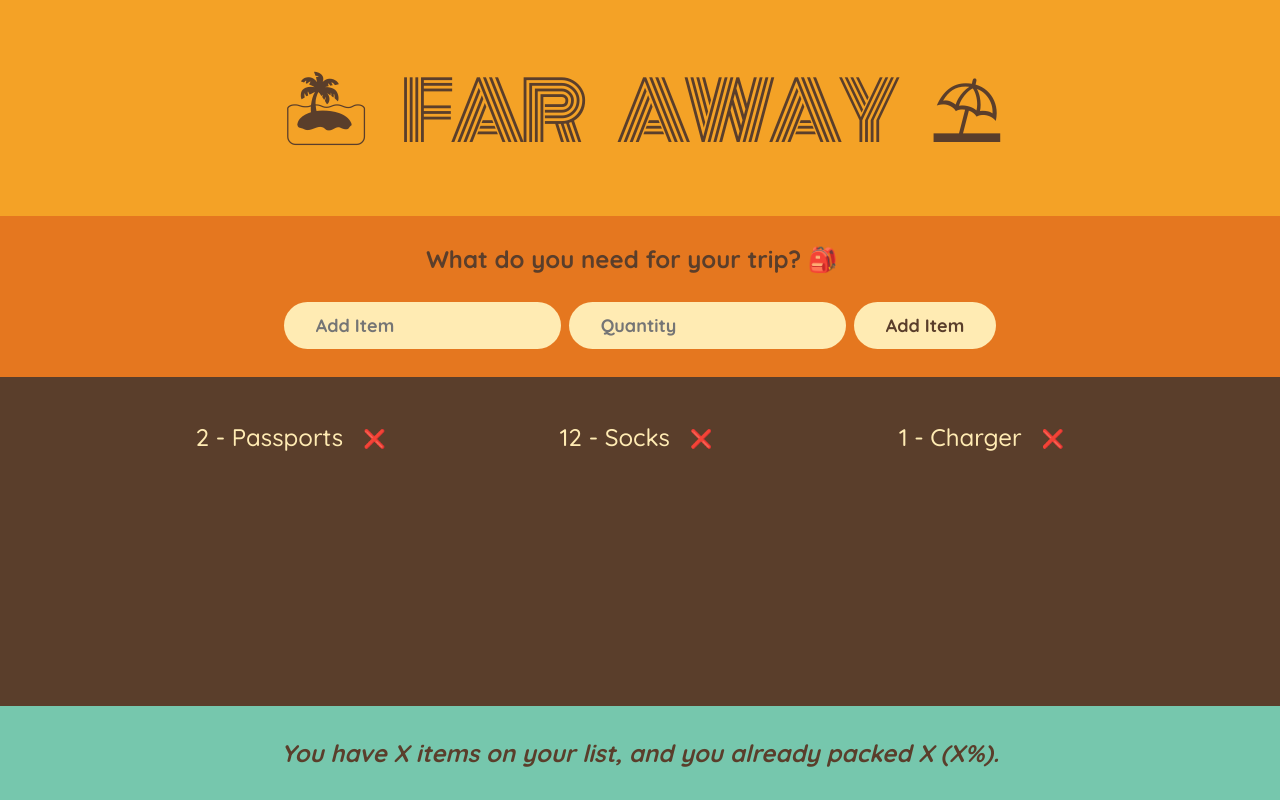
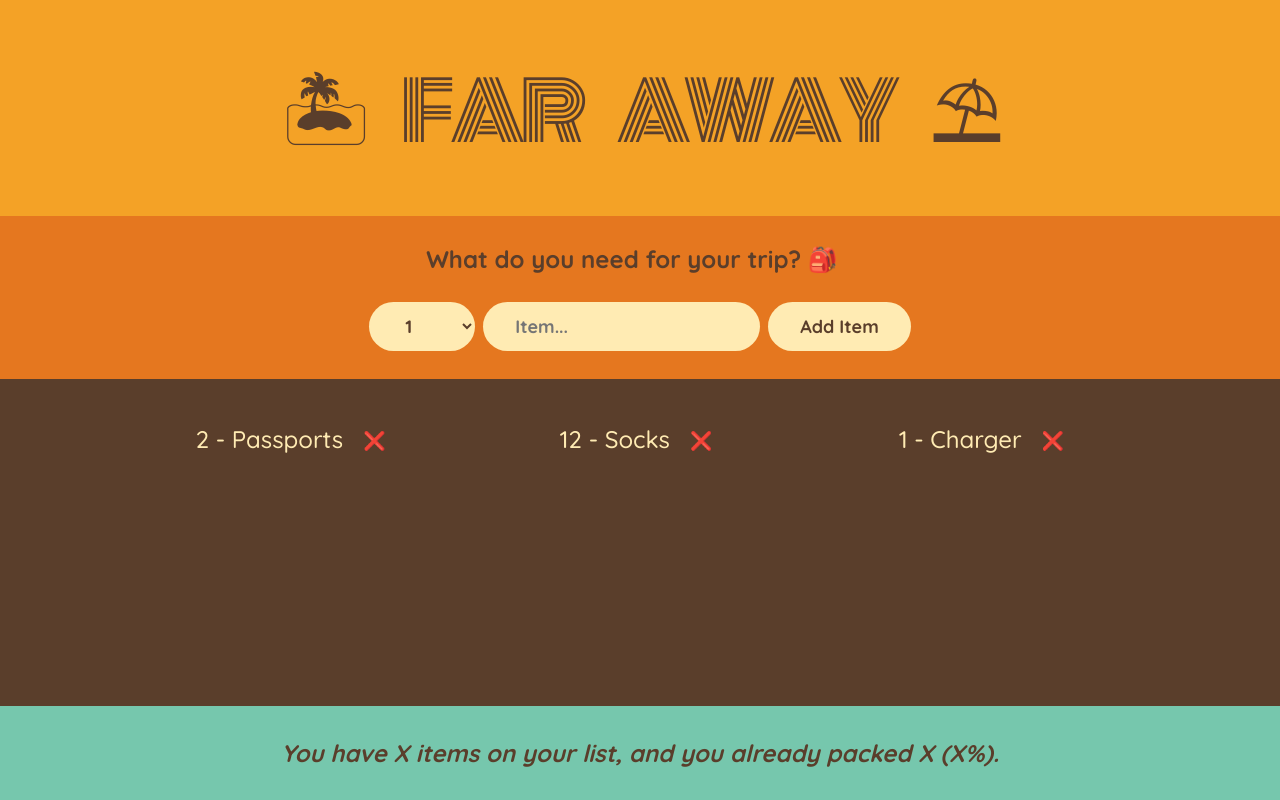
Before and after one commit to DRV111/far-away-app, a React (Vite) app: page / in a window 1280 px wide. Built offline with nearby package versions, Linux system fonts and the light colour scheme.

Commit message:
fix: fix Form component

```diff
--- a/src/components/Form.jsx
+++ b/src/components/Form.jsx
@@ -1,15 +1,26 @@
 function Form() {
+  function handleSubmit(e) {
+    e.preventDefault();
+    console.log(e);
+  }
+
   return (
-    <div className="add-form">
+    <form className="add-form" onSubmit={handleSubmit}>
       <div className="form-header">
         <h3>What do you need for your trip? 🎒</h3>
       </div>
       <div className="form-input">
-        <input type="text" placeholder="Add Item" />
-        <input type="number" placeholder="Quantity" />
+        <select>
+          {Array.from({ length: 20 }, (_, i) => i + 1).map((num) => (
+            <option value={num} key={num}>
+              {num}
+            </option>
+          ))}
+        </select>
+        <input type="text" placeholder="Item..." />
         <input type="submit" value="Add Item" />
       </div>
-    </div>
+    </form>
   );
 }
 
```
